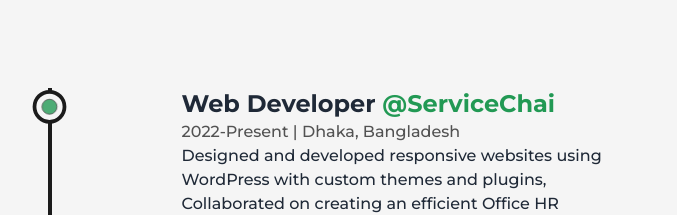
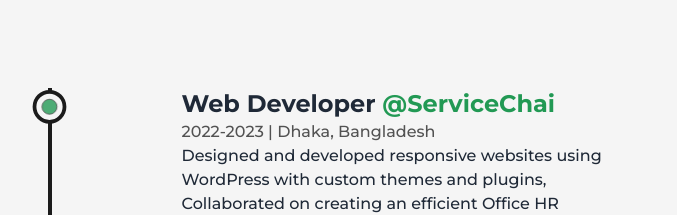
Before and after one commit to shanto902/my-current-portfolio, a Next.js app: page /about in a window 1280 px wide. Shown: the part 2500-2715 px from the top of the page, without its empty margins (244-921 px from the left). Built offline with nearby package versions, Linux system fonts and the light colour scheme.

Commit message:
ServiceChai ends

```diff
--- a/src/components/Experience.js
+++ b/src/components/Experience.js
@@ -59,7 +59,7 @@
             position="Web Developer"
             company="ServiceChai"
             companyLink="https://www.servicechai.com"
-            time="2022-Present"
+            time="2022-2023"
             address="Dhaka, Bangladesh"
             work="Designed and developed responsive websites using WordPress with custom themes and plugins, Collaborated on creating an efficient Office HR Management system using Laravel and REST API with MySQL., Conducted thorough testing and debugging for smooth functioning of websites and applications."
           />
```
